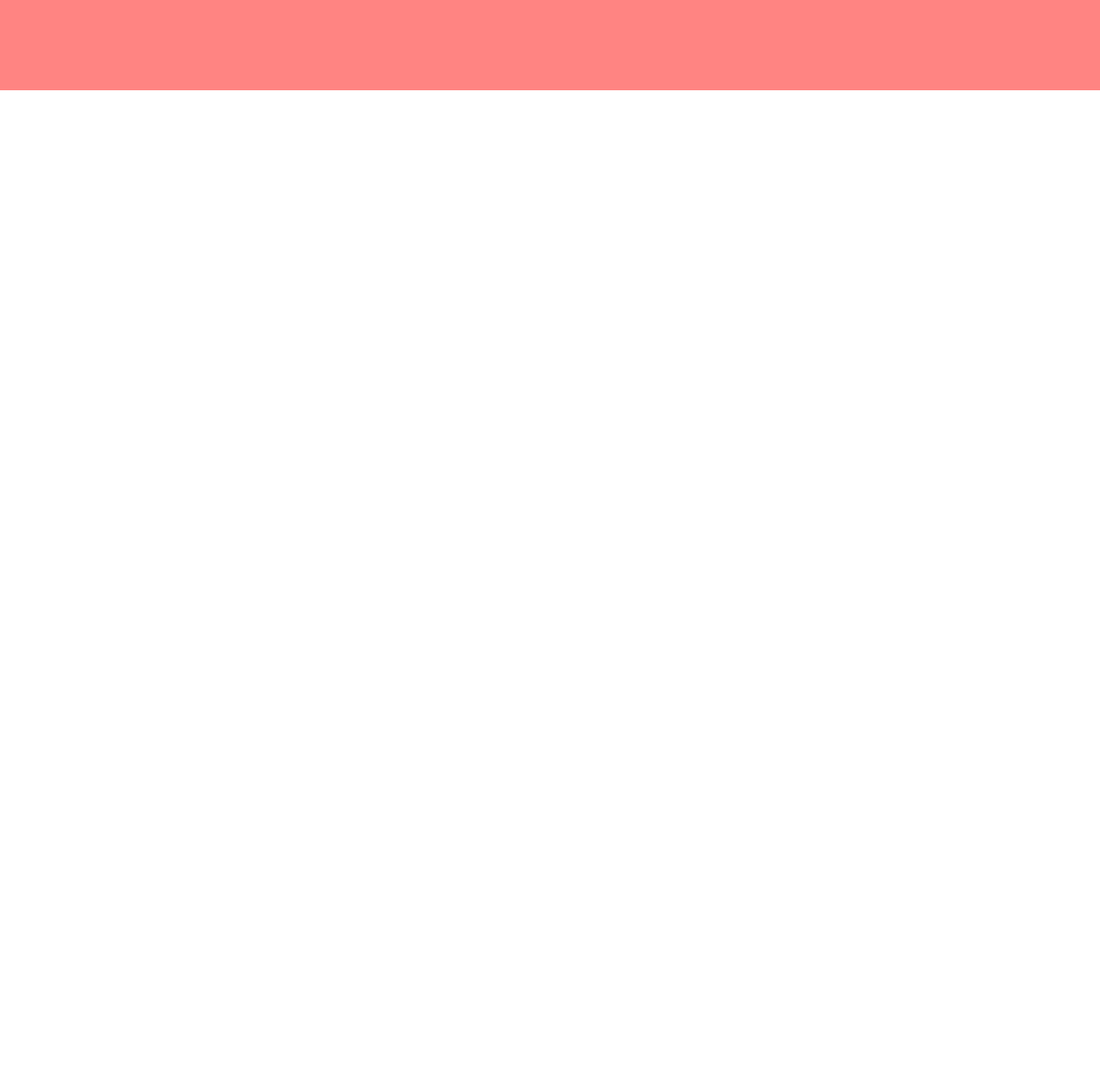
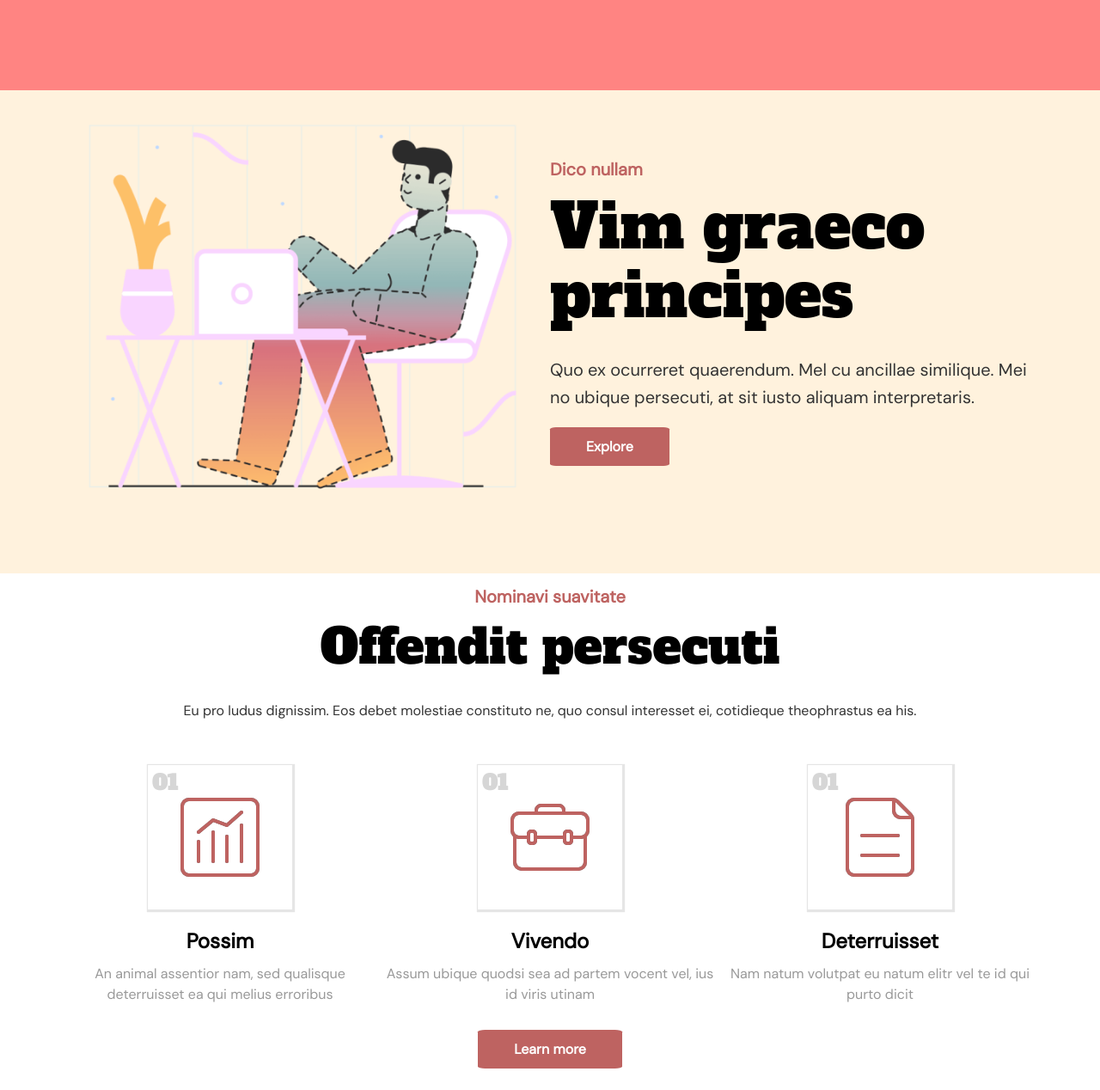
Before and after one commit to cedriclenders/ExamenOpdracht-frond-end, a website: page index.html in a window 1280 px wide. Shown: the part 563-1831 px from the top of the page at 86% size. Before the commit the page ends 800 px from the top, so only its background shows below. Drawn offline with Linux system fonts and the light colour scheme.

Commit message:
section 3

```diff
--- a/index.html
+++ b/index.html
@@ -44,10 +44,12 @@
         </svg>
       </div>
     </nav>
+
+    <!-- Section 1-->
     <section id="section1">
       <div class="section1_text">
         <h5>Delectus instructior</h5>
-        <h2>Vide legim- us consec- tetuer</h2>
+        <h2>Vide legimus consectetuer</h2>
         <h1>Vide legimus consectetuer</h1>
         <div class="submitInput">
           <input type="text" name="" id="email" value="Email" />
@@ -56,5 +58,71 @@
       </div>
       <img alt="girl sitting on computer" src="src/images/GirlOnComputer.png" />
     </section>
+    <!-- end Section 1-->
+
+    <!-- Section 2-->
+    <section id="section2">
+      <img alt="boy sitting on computer" src="src/images/BoyOnComputer.png" />
+      <div class="section2_text">
+        <h5>Dico nullam</h5>
+        <h2>Vim graeco principes</h2>
+        <h1>Vim graeco principes</h1>
+        <div class="text text_big">
+          Quo ex ocurreret quaerendum. Mel cu ancillae similique. Mei no ubique
+          persecuti, at sit iusto aliquam interpretaris.
+        </div>
+        <div class="button_wrapper">
+          <a class="button_pink">Explore</a>
+        </div>
+      </div>
+    </section>
+    <!-- end Section 2-->
+
+    <section id="section3">
+      <h5>Nominavi suavitate</h5>
+      <h3>Offendit persecuti</h3>
+      <h2>Offendit persecuti</h2>
+      <div class="text">
+        Eu pro ludus dignissim. Eos debet molestiae constituto ne, quo consul
+        interesset ei, cotidieque theophrastus ea his.
+      </div>
+      <div class="icon_wrapper">
+        <div class="iconItem">
+          <div class="imgBorder">
+            <img src="src/images/icon01.png" />
+            <h4 class="iconNumber">01</h4>
+          </div>
+          <h4>Possim</h4>
+          <div class="text text_grey">
+            An animal assentior nam, sed qualisque deterruisset ea qui melius
+            erroribus
+          </div>
+        </div>
+
+        <div class="iconItem">
+          <div class="imgBorder">
+            <img src="src/images/icon02.png" />
+            <h4 class="iconNumber">01</h4>
+          </div>
+          <h4>Vivendo</h4>
+          <div class="text text_grey">
+            Assum ubique quodsi sea ad partem vocent vel, ius id viris utinam
+          </div>
+        </div>
+        <div class="iconItem">
+          <div class="imgBorder">
+            <img src="src/images/icon03.png" />
+            <h4 class="iconNumber">01</h4>
+          </div>
+          <h4>Deterruisset</h4>
+          <div class="text text_grey">
+            Nam natum volutpat eu natum elitr vel te id qui purto dicit
+          </div>
+        </div>
+      </div>
+      <div class="button_wrapper">
+        <a class="button_pink">Learn more</a>
+      </div>
+    </section>
   </body>
 </html>
--- a/src/scss/01_fundaments/_colors.scss
+++ b/src/scss/01_fundaments/_colors.scss
@@ -1,5 +1,6 @@
 $primaryColor: #be6361;
 $pink: #ff8482;
+$beige: #fff2dd;
 $textBlack: #333333;
 $textWhite: #ffffff;
 $grey: #dadada;
--- a/src/scss/02_atoms/_buttons.scss
+++ b/src/scss/02_atoms/_buttons.scss
@@ -17,7 +17,7 @@
 }
 
 .button_pink {
-  padding: 10px 40px;
+  padding: 12px 42px;
   border-radius: 5%;
   background-color: $primaryColor;
   color: $textWhite;
@@ -33,3 +33,7 @@
     color: $textBlack;
   }
 }
+
+.button_wrapper {
+  margin-bottom: 35px;
+}
--- a/src/scss/02_atoms/_typography.scss
+++ b/src/scss/02_atoms/_typography.scss
@@ -16,7 +16,7 @@ h3 {
 h4 {
   font-size: 24px;
   line-height: 32px;
-  font-weight: 500;
+  font-weight: 600;
 }
 
 h5 {
@@ -39,12 +39,17 @@ a {
   line-height: 24px;
   font-weight: 500;
   font-size: 16px;
+  padding-top: 30px;
+  padding-bottom: 30px;
+
   &_small {
     font-size: 12px;
   }
   &_grey {
     font-weight: normal;
     color: rgba($textBlack, 0.5);
+    padding-top: 10px;
+    padding-bottom: 40px;
   }
   &_big {
     font-size: 20px;
--- a/src/scss/03_molecules/_iconItem.scss
+++ b/src/scss/03_molecules/_iconItem.scss
@@ -1,7 +1,26 @@
 .iconItem {
-  text-align: center;
-  .boxShape {
-    .text {
+  .imgBorder {
+    position: relative;
+    width: 170px;
+    height: 170px;
+    border: 1px solid #e5e5e5;
+    -webkit-box-shadow: 1px 1px 1px 1px #e5e5e5;
+    -moz-box-shadow: 1px 1px 1px 1px #e5e5e5;
+    box-shadow: 1px 1px 1px 1px #e5e5e5;
+    img {
+      position: absolute;
+      margin: auto;
+      top: 0;
+      left: 0;
+      right: 0;
+      bottom: 0;
     }
   }
+  .iconNumber {
+    font-family: $headingFont;
+    color: rgba($textBlack, 0.2);
+    position: absolute;
+    top: 5px;
+    left: 5px;
+  }
 }
--- a/src/scss/04_organisms/_section1.scss
+++ b/src/scss/04_organisms/_section1.scss
@@ -6,6 +6,7 @@
   h2 {
     display: block;
     color: $textWhite;
+    hyphens: auto;
   }
   h1 {
     display: none;
--- a/src/scss/04_organisms/_section2.scss
+++ b/src/scss/04_organisms/_section2.scss
@@ -2,4 +2,39 @@
   background-color: $beige;
   padding-left: 5%;
   padding-right: 5%;
+  h5,
+  h2 {
+    display: block;
+  }
+  h1 {
+    display: none;
+  }
+  img {
+    width: 100%;
+  }
+  .button_wrapper {
+    padding-bottom: 35px;
+  }
 }
+//full width
+@media only screen and (min-width: 700px) {
+  #section2 {
+    display: flex;
+    align-items: center;
+    h2 {
+      display: none !important;
+    }
+    h1 {
+      display: block !important;
+    }
+
+    .section2_text {
+      flex: 1;
+    }
+    img {
+      display: inline;
+      width: 50%;
+      flex: 1;
+    }
+  }
+}
--- /dev/null
+++ b/src/scss/04_organisms/_section3.scss
@@ -0,0 +1,34 @@
+#section3 {
+  padding-left: 5%;
+  padding-right: 5%;
+  text-align: center;
+  h3 {
+    display: block;
+  }
+  h2 {
+    display: none;
+  }
+  .iconItem {
+    .imgBorder {
+      margin: 0 auto;
+      margin-top: 20px;
+      margin-bottom: 20px;
+    }
+  }
+
+  @media only screen and (min-width: 700px) {
+    h3 {
+      display: none !important;
+    }
+    h2 {
+      display: block !important;
+    }
+    .icon_wrapper {
+      display: flex;
+      flex-wrap: wrap;
+      .iconItem {
+        flex: 0 0 33.333333%;
+      }
+    }
+  }
+}
--- a/src/scss/styles.scss
+++ b/src/scss/styles.scss
@@ -11,3 +11,4 @@
 @import "./04_organisms/navbar";
 @import "./04_organisms/section1";
 @import "./04_organisms/section2";
+@import "./04_organisms/section3";
```
Also changed, not shown: src/css/styles.css, src/images/BoyOnComputer.png (added), src/images/icon02.png (added), src/images/icon03.png (added).
